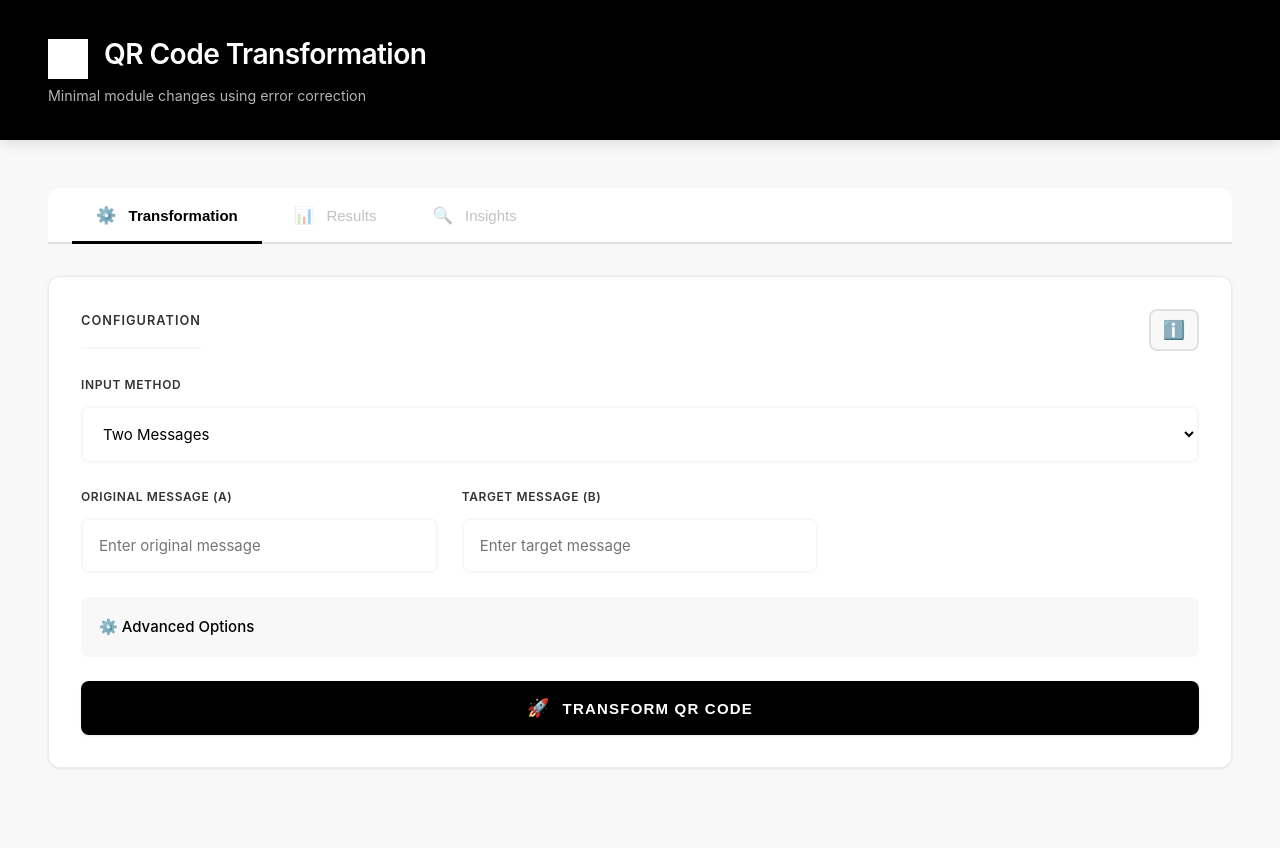
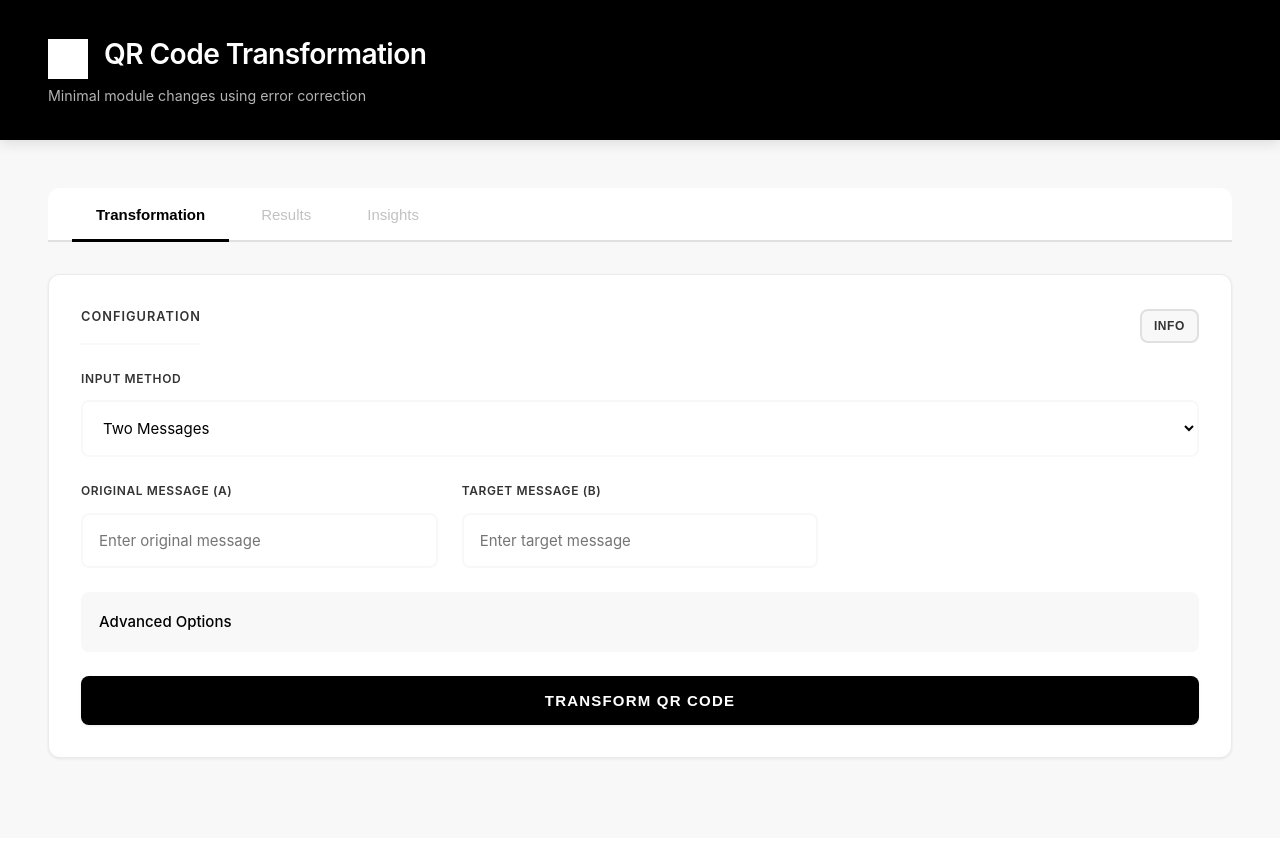
Before and after one commit to hamza-berahma/qr-code-transformer, a FastAPI app: page / in a window 1280 px wide. After the commit the page ends 760 px from the top, so only its background shows below. Run offline with FastAPI, Linux system fonts and the light colour scheme.

Commit message:
Remove: Clean up emoji icons for professional appearance

```diff
--- a/web/static/css/style.css
+++ b/web/static/css/style.css
@@ -145,9 +145,6 @@ main {
     cursor: not-allowed;
 }
 
-.tab-icon {
-    font-size: 1.1em;
-}
 
 .tab-content {
     display: none;
@@ -205,8 +202,12 @@ main {
     border-radius: var(--border-radius);
     padding: var(--spacing-xs) var(--spacing-sm);
     cursor: pointer;
-    font-size: 18px;
+    font-size: 12px;
+    font-weight: 600;
+    text-transform: uppercase;
+    letter-spacing: 0.05em;
     transition: var(--transition);
+    color: var(--color-gray-dark);
 }
 
 .info-toggle:hover {
@@ -398,9 +399,6 @@ main {
     transform: none;
 }
 
-.btn-icon {
-    font-size: 1.2em;
-}
 
 /* Stats Section */
 .stats-section {
@@ -445,11 +443,6 @@ main {
 
 .stat-card:hover::before {
     transform: scaleX(1);
-}
-
-.stat-icon {
-    font-size: 2em;
-    margin-bottom: var(--spacing-sm);
 }
 
 .stat-label {
@@ -893,8 +886,8 @@ main {
         grid-template-columns: 1fr;
     }
 
-    .tab-button span:not(.tab-icon) {
-        display: none;
+    .tab-button span {
+        font-size: 13px;
     }
 }
 
--- a/web/templates/index.html
+++ b/web/templates/index.html
@@ -26,15 +26,12 @@
             <!-- Tab Navigation -->
             <div class="tab-container">
                 <button class="tab-button active" onclick="switchTab('input')" id="tab-input">
-                    <span class="tab-icon">⚙️</span>
                     <span>Transformation</span>
                 </button>
                 <button class="tab-button" onclick="switchTab('results')" id="tab-results" disabled>
-                    <span class="tab-icon">📊</span>
                     <span>Results</span>
                 </button>
                 <button class="tab-button" onclick="switchTab('insights')" id="tab-insights" disabled>
-                    <span class="tab-icon">🔍</span>
                     <span>Insights</span>
                 </button>
             </div>
@@ -45,7 +42,7 @@
                     <div class="section-header">
                         <h2 class="section-title">Configuration</h2>
                         <button class="info-toggle" onclick="toggleInfo()" title="Show/Hide Info">
-                            <span>ℹ️</span>
+                            <span>Info</span>
                         </button>
                     </div>
 
@@ -90,7 +87,7 @@
                         <div class="form-group full-width">
                             <details class="advanced-options">
                                 <summary class="advanced-toggle">
-                                    <span>⚙️ Advanced Options</span>
+                                    <span>Advanced Options</span>
                                 </summary>
                                 <div class="advanced-content">
                                     <div class="checkbox-group">
@@ -109,7 +106,6 @@
 
                         <div class="form-group full-width">
                             <button id="transform-btn" onclick="transformQR()" class="btn-primary">
-                                <span class="btn-icon">🚀</span>
                                 <span class="btn-text">Transform QR Code</span>
                             </button>
                         </div>
@@ -135,22 +131,18 @@
                         <h2 class="section-title">Transformation Summary</h2>
                         <div class="stats-grid">
                             <div class="stat-card">
-                                <div class="stat-icon">🔢</div>
                                 <div class="stat-label">Module Squares to Change</div>
                                 <div class="stat-value" id="min-flips">-</div>
                             </div>
                             <div class="stat-card">
-                                <div class="stat-icon">✓</div>
                                 <div class="stat-label">Within ECC Capacity</div>
                                 <div class="stat-value" id="within-ecc">-</div>
                             </div>
                             <div class="stat-card">
-                                <div class="stat-icon">📈</div>
                                 <div class="stat-label">Change Percentage</div>
                                 <div class="stat-value" id="change-pct">-</div>
                             </div>
                             <div class="stat-card">
-                                <div class="stat-icon">🏆</div>
                                 <div class="stat-label">Best Algorithm</div>
                                 <div class="stat-value" id="algorithm-name">-</div>
                             </div>
```
